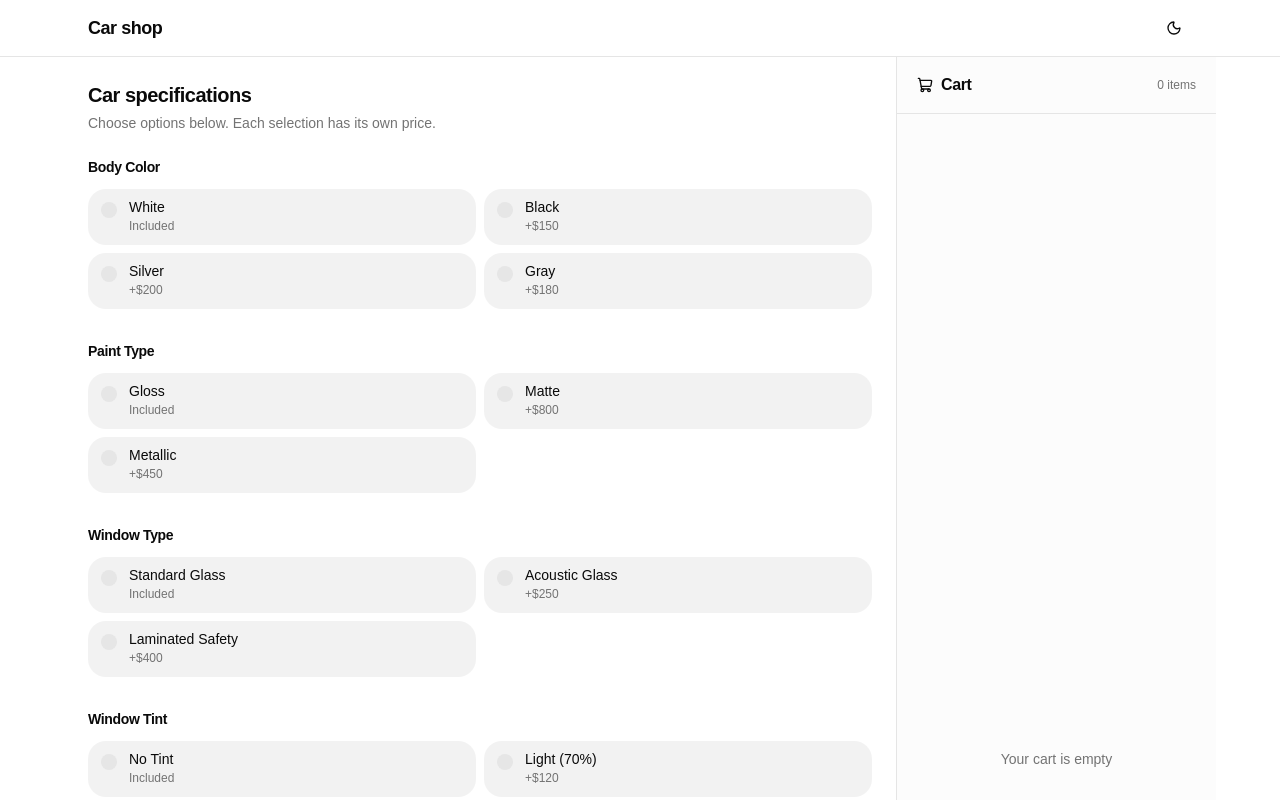
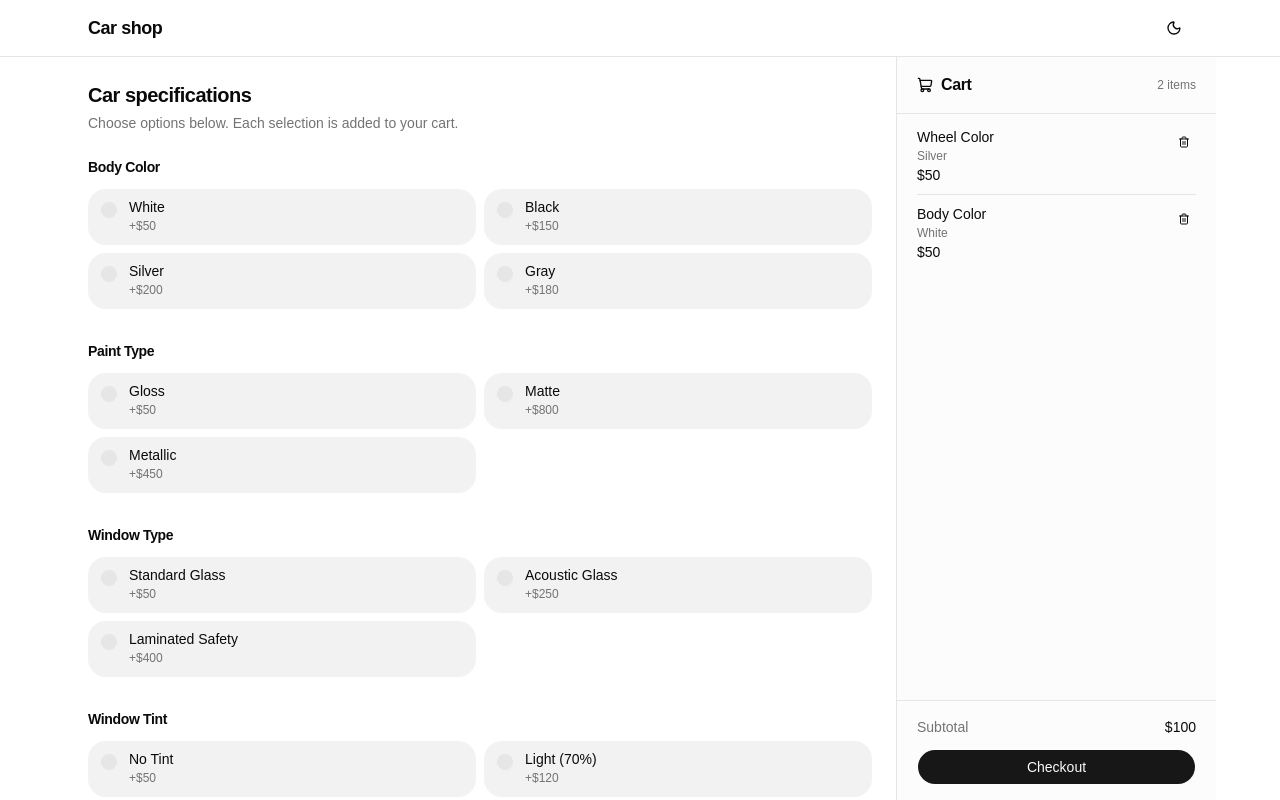
Before and after one commit to dabi-vm/car-shop, a React (Vite) app: page / in a window 1280 px wide. Shown: the top 800 px of the page. Built offline with nearby package versions, Linux system fonts and the light colour scheme; data requests are answered from the project's data file.

Commit message:
feat: handle add to cart

```diff
--- a/db.json
+++ b/db.json
@@ -1,39 +1,165 @@
 {
   "bodyColorOptions": [
-    { "value": "white", "label": "White", "price": 0 },
-    { "value": "black", "label": "Black", "price": 150 },
-    { "value": "silver", "label": "Silver", "price": 200 },
-    { "value": "gray", "label": "Gray", "price": 180 }
+    {
+      "value": "white",
+      "label": "White",
+      "price": 50,
+      "id": "uGRhrhSap44"
+    },
+    {
+      "value": "black",
+      "label": "Black",
+      "price": 150,
+      "id": "Eq1ZdYXZLiA"
+    },
+    {
+      "value": "silver",
+      "label": "Silver",
+      "price": 200,
+      "id": "d-5pE7wJJDs"
+    },
+    {
+      "value": "gray",
+      "label": "Gray",
+      "price": 180,
+      "id": "BaldlixgdFs"
+    }
   ],
   "paintTypeOptions": [
-    { "value": "gloss", "label": "Gloss", "price": 0 },
-    { "value": "matte", "label": "Matte", "price": 800 },
-    { "value": "metallic", "label": "Metallic", "price": 450 }
+    {
+      "value": "gloss",
+      "label": "Gloss",
+      "price": 50,
+      "id": "6PMa_6blNwc"
+    },
+    {
+      "value": "matte",
+      "label": "Matte",
+      "price": 800,
+      "id": "4ZA7tfA4mig"
+    },
+    {
+      "value": "metallic",
+      "label": "Metallic",
+      "price": 450,
+      "id": "ZSTPUUcQ-0M"
+    }
   ],
   "windowTypeOptions": [
-    { "value": "standard", "label": "Standard Glass", "price": 0 },
-    { "value": "acoustic", "label": "Acoustic Glass", "price": 250 },
-    { "value": "laminated", "label": "Laminated Safety", "price": 400 }
+    {
+      "value": "standard",
+      "label": "Standard Glass",
+      "price": 50,
+      "id": "64EKHhgFJ5c"
+    },
+    {
+      "value": "acoustic",
+      "label": "Acoustic Glass",
+      "price": 250,
+      "id": "lbJfQ38iIJo"
+    },
+    {
+      "value": "laminated",
+      "label": "Laminated Safety",
+      "price": 400,
+      "id": "I4PVuqmDaro"
+    }
   ],
   "windowTintOptions": [
-    { "value": "none", "label": "No Tint", "price": 0 },
-    { "value": "light", "label": "Light (70%)", "price": 120 },
-    { "value": "dark", "label": "Dark (20%)", "price": 220 }
+    {
+      "value": "none",
+      "label": "No Tint",
+      "price": 50,
+      "id": "BBuko8i5Z1k"
+    },
+    {
+      "value": "light",
+      "label": "Light (70%)",
+      "price": 120,
+      "id": "pC9b6q0pTtc"
+    },
+    {
+      "value": "dark",
+      "label": "Dark (20%)",
+      "price": 220,
+      "id": "Ybf4kTFTL2A"
+    }
   ],
   "wheelDesignOptions": [
-    { "value": "alloy-5-spoke", "label": "Alloy 5-Spoke", "price": 0 },
-    { "value": "alloy-mesh", "label": "Alloy Mesh", "price": 350 },
-    { "value": "multi-spoke", "label": "Multi-Spoke", "price": 500 }
+    {
+      "value": "alloy-5-spoke",
+      "label": "Alloy 5-Spoke",
+      "price": 50,
+      "id": "xjWCGqL6Fwc"
+    },
+    {
+      "value": "alloy-mesh",
+      "label": "Alloy Mesh",
+      "price": 350,
+      "id": "vOObuzL3iAQ"
+    },
+    {
+      "value": "multi-spoke",
+      "label": "Multi-Spoke",
+      "price": 500,
+      "id": "t16jwoLEwaA"
+    }
   ],
   "wheelSizeOptions": [
-    { "value": "16", "label": "16\"", "price": 0 },
-    { "value": "17", "label": "17\"", "price": 200 },
-    { "value": "18", "label": "18\"", "price": 400 }
+    {
+      "value": "16",
+      "label": "16\"",
+      "price": 50,
+      "id": "fnXbdkaGvc0"
+    },
+    {
+      "value": "17",
+      "label": "17\"",
+      "price": 200,
+      "id": "sPZ3gDBCOq4"
+    },
+    {
+      "value": "18",
+      "label": "18\"",
+      "price": 400,
+      "id": "9_ulysJEA7M"
+    }
   ],
   "wheelColorOptions": [
-    { "value": "silver", "label": "Silver", "price": 0 },
-    { "value": "black", "label": "Black", "price": 150 },
-    { "value": "white", "label": "White", "price": 180 }
+    {
+      "value": "silver",
+      "label": "Silver",
+      "price": 50,
+      "id": "BMg6WxRoXvc"
+    },
+    {
+      "value": "black",
+      "label": "Black",
+      "price": 150,
+      "id": "LLiMmukUFHo"
+    },
+    {
+      "value": "white",
+      "label": "White",
+      "price": 180,
+      "id": "5HWjPi5CHZQ"
+    }
   ],
-  "cart": []
+  "cart": [
+    {
+      "name": "wheelColor",
+      "value": "silver",
+      "label": "Silver",
+      "price": 50,
+      "id": "aX88jQmqYME"
+    },
+    {
+      "name": "bodyColor",
+      "value": "white",
+      "label": "White",
+      "price": 50,
+      "id": "QeF7atwAXJQ"
+    }
+  ],
+  "$schema": "./node_modules/json-server/schema.json"
 }
--- a/src/components/car-form.tsx
+++ b/src/components/car-form.tsx
@@ -1,15 +1,18 @@
 import { SpecOptions } from "@/components/spec-options"
-import { Button } from "@/components/ui/button"
 import { Typography } from "@/components/ui/typography"
 import {
+  useAddToCartMutation,
   useGetBodyColorOptionsQuery,
+  useGetCartQuery,
   useGetPaintTypeOptionsQuery,
   useGetWheelColorOptionsQuery,
   useGetWheelDesignOptionsQuery,
   useGetWheelSizeOptionsQuery,
   useGetWindowTintOptionsQuery,
   useGetWindowTypeOptionsQuery,
+  useRemoveFromCartMutation,
 } from "@/store/rtk-query/car-api"
+import type { SpecOption } from "@/store/rtk-query/car-types"
 
 export function CarForm() {
   const { data: bodyColorData, isLoading: bodyColorLoading } =
@@ -26,23 +29,39 @@ export function CarForm() {
     useGetWheelSizeOptionsQuery()
   const { data: wheelColorData, isLoading: wheelColorLoading } =
     useGetWheelColorOptionsQuery()
+  const { data: cartItems = [] } = useGetCartQuery()
+  const [addToCart, { error: addError }] = useAddToCartMutation()
+  const [removeFromCart] = useRemoveFromCartMutation()
+
+  const handleSelect = (name: string, option: SpecOption) => {
+    const existingType = cartItems.find((item) => item.name === name)
+
+    if (existingType) {
+      removeFromCart(existingType.id)
+    }
+    addToCart({
+      name,
+      ...option,
+    })
+  }
 
   return (
     <section className="flex-1">
       <div className="mb-6">
         <Typography variant="h2">Car specifications</Typography>
         <Typography variant="muted" className="mt-1">
-          Choose options below. Each selection has its own price.
+          Choose options below. Each selection is added to your cart.
         </Typography>
       </div>
 
-      <form className="grid gap-8">
+      <div className="grid gap-8">
         <div className="grid min-w-0 gap-3">
           <Typography variant="label">Body Color</Typography>
           <SpecOptions
             name="bodyColor"
             options={bodyColorData}
             loading={bodyColorLoading}
+            onSelect={(option) => handleSelect("bodyColor", option)}
           />
         </div>
 
@@ -52,6 +71,7 @@ export function CarForm() {
             name="paintType"
             options={paintTypeData}
             loading={paintTypeLoading}
+            onSelect={(option) => handleSelect("paintType", option)}
           />
         </div>
 
@@ -61,6 +81,7 @@ export function CarForm() {
             name="windowType"
             options={windowTypeData}
             loading={windowTypeLoading}
+            onSelect={(option) => handleSelect("windowType", option)}
           />
         </div>
 
@@ -70,6 +91,7 @@ export function CarForm() {
             name="windowTint"
             options={windowTintData}
             loading={windowTintLoading}
+            onSelect={(option) => handleSelect("windowTint", option)}
           />
         </div>
 
@@ -79,6 +101,7 @@ export function CarForm() {
             name="wheelDesign"
             options={wheelDesignData}
             loading={wheelDesignLoading}
+            onSelect={(option) => handleSelect("wheelDesign", option)}
           />
         </div>
 
@@ -88,6 +111,7 @@ export function CarForm() {
             name="wheelSize"
             options={wheelSizeData}
             loading={wheelSizeLoading}
+            onSelect={(option) => handleSelect("wheelSize", option)}
           />
         </div>
 
@@ -97,13 +121,14 @@ export function CarForm() {
             name="wheelColor"
             options={wheelColorData}
             loading={wheelColorLoading}
+            onSelect={(option) => handleSelect("wheelColor", option)}
           />
         </div>
 
-        <Button type="submit" className="w-fit">
-          Add to cart
-        </Button>
-      </form>
+        {addError ? (
+          <Typography variant="muted">Could not add to cart.</Typography>
+        ) : null}
+      </div>
     </section>
   )
 }
--- a/src/components/cart-panel.tsx
+++ b/src/components/cart-panel.tsx
@@ -1,32 +1,85 @@
-import { ShoppingCartIcon } from "lucide-react"
+import { ShoppingCartIcon, Trash2Icon } from "lucide-react"
 
 import { Button } from "@/components/ui/button"
 import { Separator } from "@/components/ui/separator"
 import { Typography } from "@/components/ui/typography"
+import {
+  useGetCartQuery,
+  useRemoveFromCartMutation,
+} from "@/store/rtk-query/car-api"
+
+const specLabels: Record<string, string> = {
+  bodyColor: "Body Color",
+  paintType: "Paint Type",
+  windowType: "Window Type",
+  windowTint: "Window Tint",
+  wheelDesign: "Wheel Design",
+  wheelSize: "Wheel Size",
+  wheelColor: "Wheel Color",
+}
 
 export function CartPanel() {
+  const { data: items = [] } = useGetCartQuery()
+  const [removeFromCart] = useRemoveFromCartMutation()
+
+  const subtotal = items.reduce((sum, item) => sum + item.price, 0)
+
   return (
-    <aside className="flex w-full shrink-0 flex-col border-t bg-muted/30 lg:w-80 lg:border-t-0 lg:border-l">
+    <aside className="sticky top-14 flex max-h-svh min-h-[calc(100svh-56px)] w-full shrink-0 flex-col self-start overflow-hidden border-t bg-muted/30 lg:w-80 lg:border-t-0 lg:border-l">
       <div className="flex items-center gap-2 px-4 py-4 sm:px-6 lg:px-5">
         <ShoppingCartIcon className="size-4" />
         <Typography variant="h4">Cart</Typography>
         <Typography variant="caption" className="ml-auto">
-          0 items
+          {items.length} {items.length === 1 ? "item" : "items"}
         </Typography>
       </div>
 
       <Separator />
 
-      <div className="flex min-h-0 flex-1 items-center justify-center p-4 sm:px-6 lg:px-5">
-        <Typography variant="muted">Your cart is empty</Typography>
+      <div className="flex min-h-0 flex-1 flex-col gap-3 overflow-y-auto p-4 sm:px-6 lg:px-5">
+        {items.length === 0 ? (
+          <div className="flex flex-1 items-center justify-center">
+            <Typography variant="muted">Your cart is empty</Typography>
+          </div>
+        ) : (
+          items.map((item) => (
+            <div
+              key={item.id}
+              className="flex items-start gap-2 border-b pb-3 last:border-b-0"
+            >
+              <div className="grid min-w-0 flex-1 gap-1">
+                <Typography variant="small">
+                  {specLabels[item.name] ?? item.name}
+                </Typography>
+                <Typography variant="caption">{item.label}</Typography>
+                <Typography variant="small">
+                  {item.price === 0
+                    ? "Included"
+                    : `$${item.price.toLocaleString()}`}
+                </Typography>
+              </div>
+              <Button
+                type="button"
+                variant="ghost"
+                size="icon-xs"
+                aria-label={`Remove ${item.label}`}
+                onClick={() => {
+                  removeFromCart(item.id)
+                }}
+              >
+                <Trash2Icon />
+              </Button>
+            </div>
+          ))
+        )}
       </div>
 
       <div className="mt-auto space-y-3 border-t p-4 sm:px-6 lg:px-5">
         <div className="flex items-center justify-between">
           <Typography variant="muted">Subtotal</Typography>
-          <Typography variant="small">$0</Typography>
+          <Typography variant="small">${subtotal.toLocaleString()}</Typography>
         </div>
-        <Button type="button" className="w-full" disabled>
+        <Button type="button" className="w-full" disabled={items.length === 0}>
           Checkout
         </Button>
       </div>
--- a/src/components/spec-options.tsx
+++ b/src/components/spec-options.tsx
@@ -9,9 +9,15 @@ type SpecOptionsProps = {
   name: string
   options?: SpecOption[]
   loading?: boolean
+  onSelect?: (option: SpecOption) => void
 }
 
-export function SpecOptions({ name, options, loading }: SpecOptionsProps) {
+export function SpecOptions({
+  name,
+  options,
+  loading,
+  onSelect,
+}: SpecOptionsProps) {
   const [value, setValue] = useState("")
 
   const formatSpecPrice = (price: number) => {
@@ -26,8 +32,12 @@ export function SpecOptions({ name, options, loading }: SpecOptionsProps) {
     <RadioGroup
       name={name}
       value={value}
-      onValueChange={(value) => {
-        setValue(value)
+      onValueChange={(nextValue) => {
+        setValue(nextValue)
+        const option = options?.find((item) => item.value === nextValue)
+        if (option) {
+          onSelect?.(option)
+        }
       }}
       className="grid gap-2 sm:grid-cols-2"
     >
--- a/src/store/rtk-query/car-api.ts
+++ b/src/store/rtk-query/car-api.ts
@@ -3,15 +3,11 @@ import { createApi, fetchBaseQuery } from "@reduxjs/toolkit/query/react"
 import type { SpecOption } from "@/store/rtk-query/car-types"
 
 export type CartItem = {
-  id?: string | number
-  bodyColor: string
-  paintType: string
-  windowType: string
-  windowTint: string
-  wheelDesign: string
-  wheelSize: string
-  wheelColor: string
-  total: number
+  id: string
+  name: string
+  value: string
+  label: string
+  price: number
 }
 
 export const carApi = createApi({
@@ -44,11 +40,18 @@ export const carApi = createApi({
       query: () => "/cart",
       providesTags: ["Cart"],
     }),
-    addToCart: build.mutation<CartItem, Omit<CartItem, "id">>({
+    addToCart: build.mutation<CartItem, CartItem>({
       query: (item) => ({
         url: "/cart",
         method: "POST",
         body: item,
+      }),
+      invalidatesTags: ["Cart"],
+    }),
+    removeFromCart: build.mutation<void, string>({
+      query: (id) => ({
+        url: `/cart/${encodeURIComponent(id)}`,
+        method: "DELETE",
       }),
       invalidatesTags: ["Cart"],
     }),
@@ -65,4 +68,5 @@ export const {
   useGetWheelColorOptionsQuery,
   useGetCartQuery,
   useAddToCartMutation,
+  useRemoveFromCartMutation,
 } = carApi
--- a/src/store/rtk-query/car-types.ts
+++ b/src/store/rtk-query/car-types.ts
@@ -1,4 +1,5 @@
 export type SpecOption = {
+  id: string
   value: string
   label: string
   price: number
```
